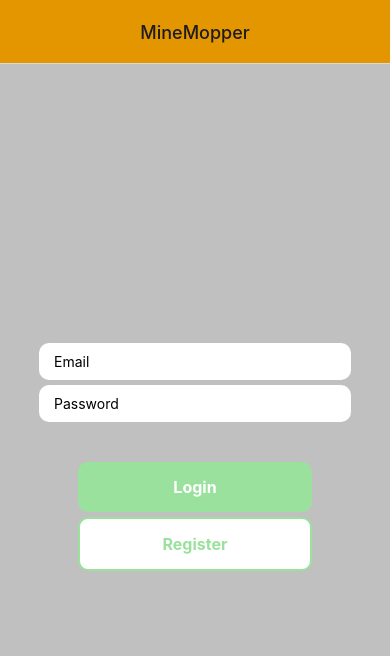
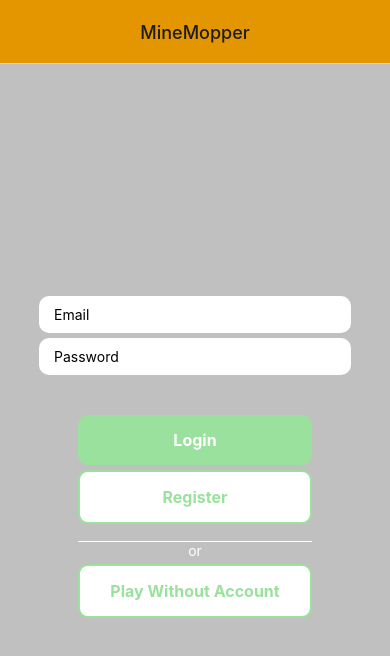
Before and after one commit to henry-oberholtzer/minemopper, a React Native app: screen /LogIn in a window 390 px wide. Shown: the top 656 px of the page. Built offline with nearby package versions, Linux system fonts and the light colour scheme; no server answers.

Commit message:
Add in functionality for anonymous authentication

```diff
--- a/components/LoginScreen.js
+++ b/components/LoginScreen.js
@@ -1,42 +1,58 @@
 import { useNavigation } from '@react-navigation/core';
 import React, { useEffect, useState } from 'react';
-import { StyleSheet, Text, View, KeyboardAvoidingView, TextInput, TouchableOpacity  } from 'react-native';
+import { StyleSheet, Text, View, KeyboardAvoidingView, TextInput, TouchableOpacity } from 'react-native';
 import { auth } from './auth/Firebase'
-import { createUserWithEmailAndPassword, signInWithEmailAndPassword } from "firebase/auth";
+import { createUserWithEmailAndPassword, signInWithEmailAndPassword, signInAnonymously } from "firebase/auth";
 
 const LoginScreen = () => {
   const [email, setEmail] = useState('');
   const [password, setPassword] = useState('');
   const [errorMessage, setErrorMessage] = useState('');
-
+  const [loading, setLoading] = useState(false);
   const navigation = useNavigation();
 
   useEffect(() => {
     const unsubscribe = auth.onAuthStateChanged(user => {
-      if(user) {
+      if (user) {
         navigation.replace('Main')
       }
-    })
-
-    return unsubscribe
+    });
+    return unsubscribe;
   }, [])
 
   const handleSignUp = () => {
+    setLoading(true);
+    setErrorMessage('');
     createUserWithEmailAndPassword(auth, email, password)
-      .then(userCredentials => {
-        const user = userCredentials.user;
-        console.log('Registered with:', user.email);
+      .catch(error => {
+        setLoading(false);
+        setErrorMessage(error.message.split("Firebase: "))
       })
-      .catch(error => setErrorMessage(error.message.split("Firebase: ")))
   }
 
   const handleLogin = () => {
-      signInWithEmailAndPassword(auth, email, password)
-      .then(userCredentials => {
-        const user = userCredentials.user;
-        console.log('Logged in with:', user.email);
+    setLoading(true);
+    setErrorMessage('');
+    signInWithEmailAndPassword(auth, email, password)
+      .catch(error => {
+        setLoading(false);
+        setErrorMessage(error.message.split("Firebase: "))
       })
-      .catch(error => setErrorMessage(error.message.split("Firebase: ")))
+  }
+
+  const handleGuest = () => {
+    setLoading(true);
+    setErrorMessage('');
+    signInAnonymously(auth)
+      .catch(error => {
+        setLoading(false);
+        setErrorMessage(error.message.split("Firebase: "))
+      })
+  }
+
+  let authLoadStatus;
+  if (loading) {
+    authLoadStatus = "Authenticating, please wait...";
   }
 
   return (
@@ -59,9 +75,6 @@ const LoginScreen = () => {
           secureTextEntry
         />
       </View>
-
-      <Text style={styles.errorMessageText}>{errorMessage}</Text>
-
       <View style={styles.buttonContainer}>
         <TouchableOpacity
           onPress={handleLogin}
@@ -74,6 +87,22 @@ const LoginScreen = () => {
           style={[styles.button, styles.buttonOutline]}
         >
           <Text style={styles.buttonOutlineText}>Register</Text>
+        </TouchableOpacity>
+        <Text style={styles.errorMessageText}>{errorMessage}</Text>
+        <Text style={styles.statusMessageText}>{authLoadStatus}</Text>
+        <Text>{"\n"}</Text>
+        <View
+          style={{
+            borderBottomColor: 'white',
+            borderBottomWidth: StyleSheet.hairlineWidth,
+            alignSelf: 'stretch'
+          }} />
+        <Text style={{ color: 'white' }}>or</Text>
+        <TouchableOpacity
+          onPress={handleGuest}
+          style={[styles.button, styles.buttonOutline]}
+        >
+          <Text style={styles.buttonOutlineText}>Play Without Account</Text>
         </TouchableOpacity>
       </View>
     </KeyboardAvoidingView>
@@ -128,6 +157,11 @@ const styles = StyleSheet.create({
     fontWeight: '700',
     fontSize: 16,
   },
+  statusMessageText: {
+    color: 'white',
+    fontWeight: '700',
+    fontSize: 16,
+  },
   errorMessageText: {
     color: '#BA2D0B',
     fontWeight: '700',
```
